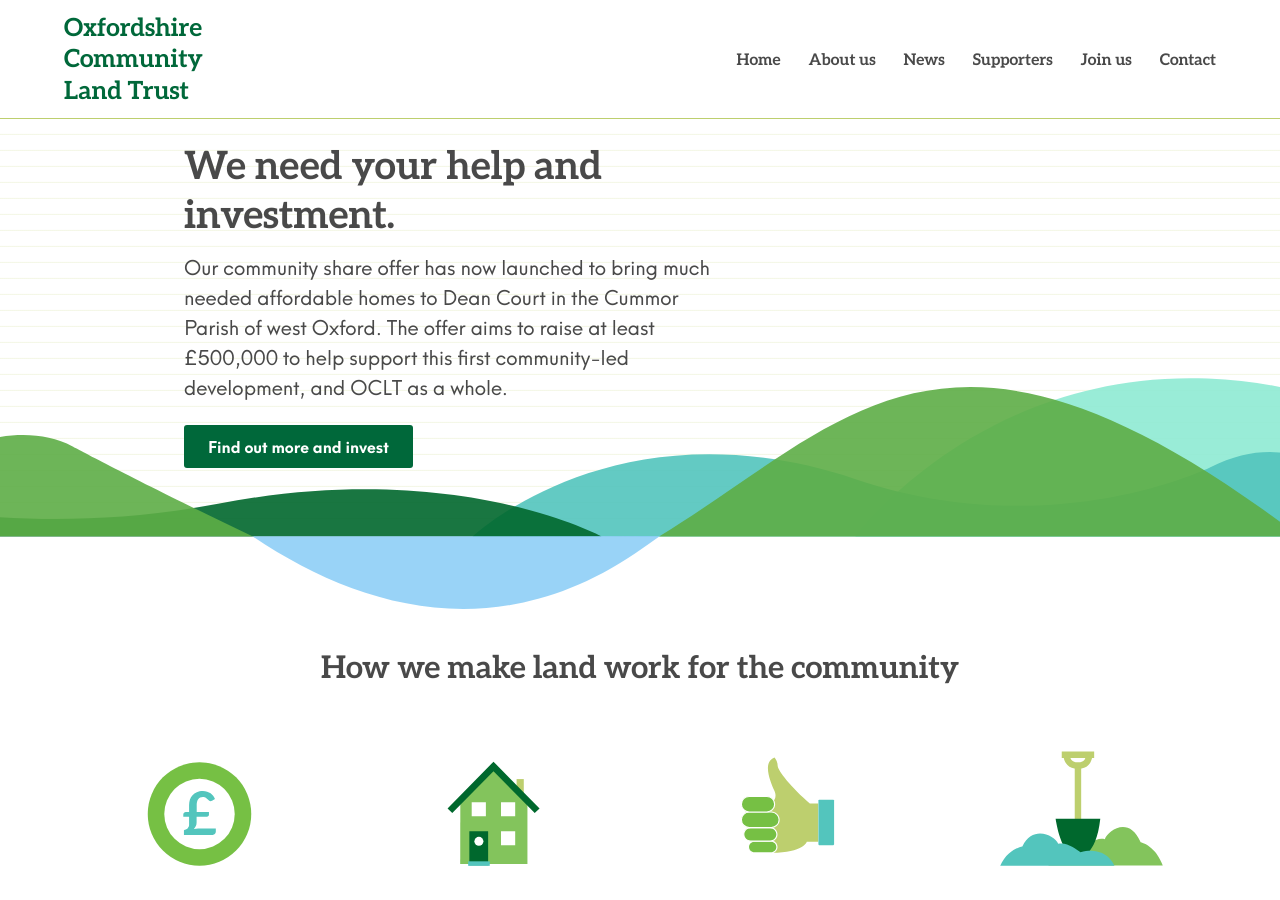
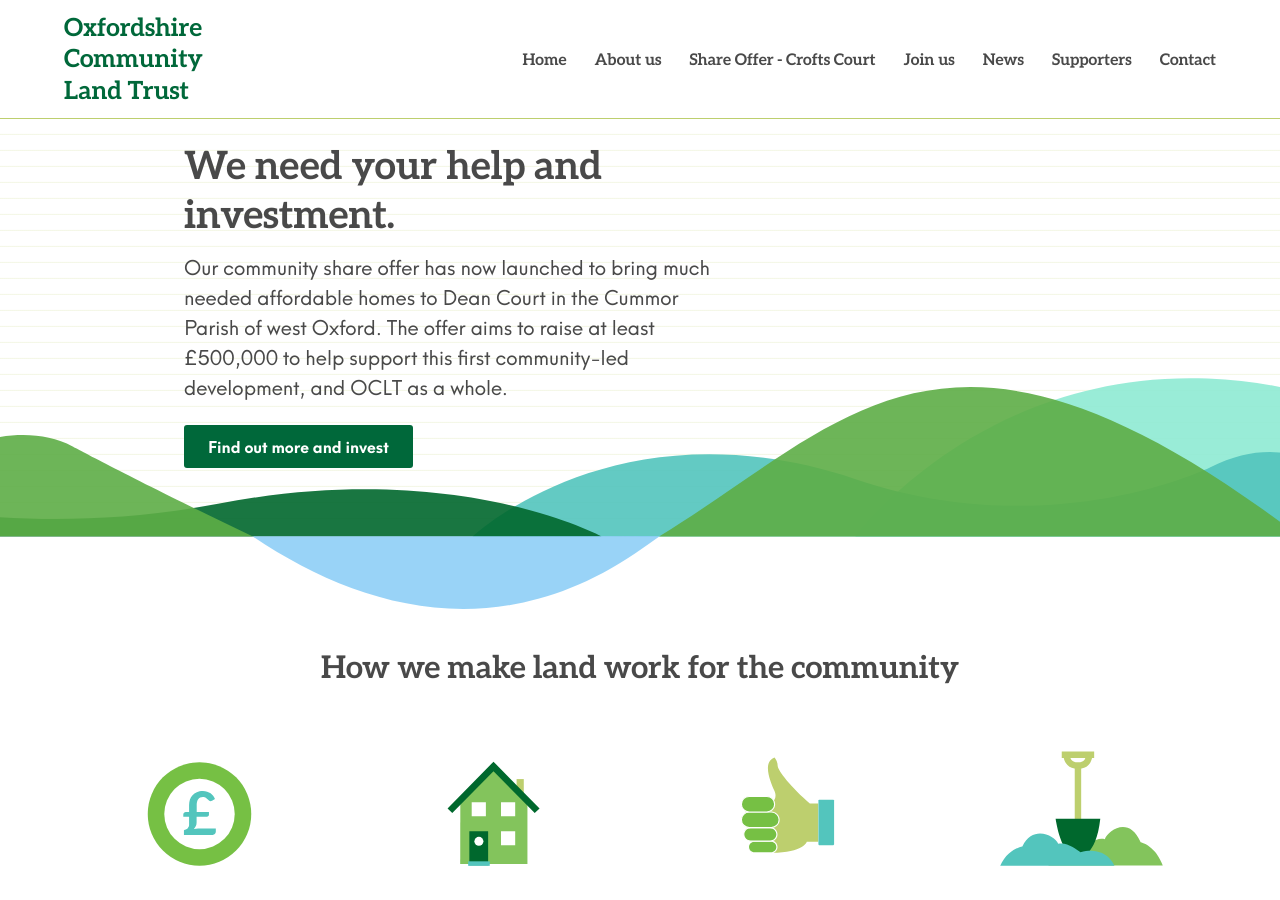
Before and after one commit to johnpuddephatt/oclt, a Jekyll site: the page built from _pages/index.md, in a window 1280 px wide and 900 px high. Built offline with Jekyll 4.4.1, drawn with Linux system fonts in a browser that asks for light colours.

Commit message:
Update from Forestry.io john@jdp.org.uk updated _data/navigation.yml

```diff
--- a/_data/navigation.yml
+++ b/_data/navigation.yml
@@ -7,7 +7,8 @@ footer_menu:
 header_menu:
 - page: pages/index.md
 - page: pages/about.md
+- page: pages/crofts-court.md
+- page: pages/support-us.md
 - page: pages/news.md
 - page: pages/supporters.md
-- page: pages/support-us.md
 - page: pages/contact.md
```
